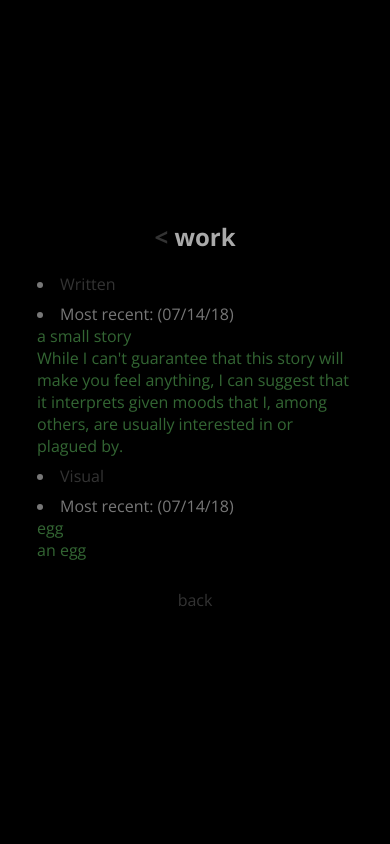
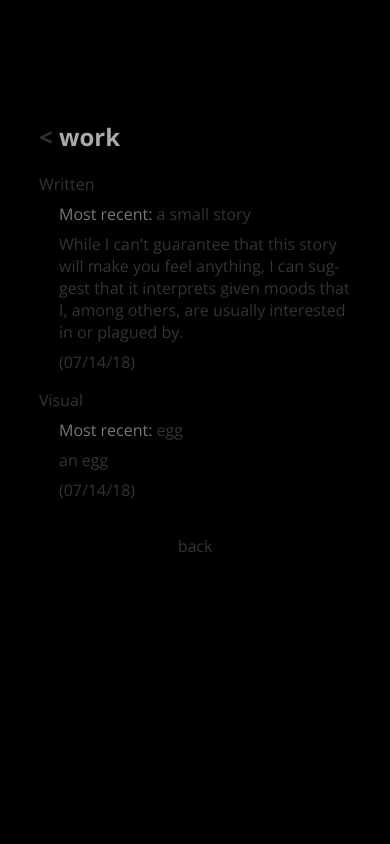
Before and after one commit to white-noise/faye, a Django app: page /produce/ in a window 390 px wide. Run offline with Django 3.2, Linux system fonts and the light colour scheme; data comes from the database, SQL or seed files in the repository.

Commit message:
mobile css fix. some div nipping.

```diff
--- a/faye/base/static/base/css/main.css
+++ b/faye/base/static/base/css/main.css
@@ -6,6 +6,56 @@ html, body {
 	color: #AAA;
 	font-family: 'Open Sans', sans-serif;
 	overflow: hidden;
+}
+
+img {
+	display: block;
+	margin: auto;
+}
+
+a {
+	-webkit-transition: all 0.5s;
+	-moz-transition: all 0.5s;
+	transition: all 0.5s;
+	color: #333;
+	text-decoration: none;
+}
+
+a:hover,
+a:focus {
+	color: #777;
+}
+
+li {
+	padding-bottom: 0.5em;
+	list-style: none;
+}
+
+span {
+	-webkit-transition: all 0.5s;
+	-moz-transition: all 0.5s;
+	transition: all 0.5s;
+	color: #333;
+}
+
+span:hover {
+	-webkit-transition: all 0.5s;
+	-moz-transition: all 0.5s;
+	transition: all 0.5s;
+	color: #777;
+}
+
+hr {
+	border-color: #333;
+	color: #333;
+	width: 500px;
+}
+
+::selection {
+  background: #777;
+}
+::-moz-selection {
+  background: #777;
 }
 
 .eig-main-nav {
@@ -55,58 +105,6 @@ html, body {
 	color: #333;
 }
 
-img {
-	display: block;
-	margin: auto;
-}
-
-a {
-	-webkit-transition: all 0.5s;
-	-moz-transition: all 0.5s;
-	transition: all 0.5s;
-	color: #333;
-	text-decoration: none;
-}
-
-a:hover,
-a:focus {
-	color: #777;
-}
-
-.style-link {
-	cursor:pointer;
-}
-
-.style-link:hover {
-	cursor:pointer;
-}
-
-li {
-	padding-bottom: 0.5em;
-	list-style: none;
-}
-
-span {
-	-webkit-transition: all 0.5s;
-	-moz-transition: all 0.5s;
-	transition: all 0.5s;
-	color: #333;
-	cursor: pointer;
-}
-
-span:hover {
-	-webkit-transition: all 0.5s;
-	-moz-transition: all 0.5s;
-	transition: all 0.5s;
-	color: #777;
-}
-
-hr {
-	border-color: #333;
-	color: #333;
-	width: 500px;
-}
-
 .wrapper {
 	position: absolute;
 	top: 0;
@@ -119,14 +117,6 @@ hr {
 .content {
 	margin: auto;
 	width: 500px;
-}
-
-/*for zmr page background*/
-.zmr {
-	width:500px;
-	height: 100px;
-	background-size: 100%;
-	background-repeat: no-repeat;
 }
 
 .heading {
@@ -157,6 +147,7 @@ hr {
 }
 
 .page_num {
+	color: #333 !important;
 	padding-left: 50px;
 }
 
@@ -220,10 +211,14 @@ hr {
 
 .citations {
 	padding-left: 20px;
-	padding-top: 0.5em;
 }
 
 .info_text {
+	padding-bottom: 0.5em;
+}
+
+.info_text_dark {
+	color: #333;
 	padding-bottom: 0.5em;
 }
 
@@ -231,6 +226,11 @@ hr {
 	padding-bottom: 0.5em;
 }
 
+.info_img {
+	width: 480px;
+	margin: 0;
+}
+
 .indented {
 	padding-left: 50px;
 }
--- a/faye/base/static/base/css/mobile.css
+++ b/faye/base/static/base/css/mobile.css
@@ -1,11 +1,10 @@
 /* zane marius rossi, 2016-18 */
-/* for mobile appearance */
+/* for mobile (wd lt 500 px) */
 
 html, body {
 	background-color: black;
-	color: #777;
+	color: #AAA;
 	font-family: 'Open Sans', sans-serif;
-	max-width: 100%;
 	overflow: hidden;
 }
 
@@ -27,48 +26,81 @@ a:focus {
 	color: #777;
 }
 
-.style-link {
-}
-
-.style-link:hover {
-	cursor:pointer;
-}
-
 li {
 	padding-bottom: 0.5em;
-}
-
-span a{
-	color:#363;
-}
-
-span a:hover{
-	-webkit-transition: all 0.5s;
-	-moz-transition: all 0.5s;
-	transition: all 0.5s;
-	color:#777;
+	list-style: none;
 }
 
 span {
 	-webkit-transition: all 0.5s;
 	-moz-transition: all 0.5s;
 	transition: all 0.5s;
+	color: #333;
+}
+
+span:hover {
+	-webkit-transition: all 0.5s;
+	-moz-transition: all 0.5s;
+	transition: all 0.5s;
 	color: #777;
-	cursor: pointer;
 }
 
 hr {
 	border-color: #333;
 	color: #333;
-	width: 300px;
+	width: 100%;
 }
 
 ::selection {
-  background: #787; /* WebKit/Blink Browsers */
+  background: #777;
+}
+::-moz-selection {
+  background: #777;
 }
 
-::-moz-selection {
-  background: #787; /* Gecko Browsers */
+.eig-main-nav {
+	text-align: center;
+	display: inline-block;
+	width: 23%;
+}
+
+.eig-name-plate {
+	padding-bottom:0px;
+	position: relative;
+	left: 0px;
+	text-align: left;
+	font-size: 20px;
+}
+
+.eig-hr {
+	width: 100%;
+	border-color: #333;
+	color: #333;
+}
+
+.eig-main {
+	padding-top: 200px;
+	width: 100%;
+	margin: auto;
+}
+
+.eig-logo {
+	width: 300px;
+	height: 144px;
+	margin: auto;
+	background-size: contain;
+	background-image: url("../img/eig.gif");
+	background-repeat: no-repeat;
+}
+
+.eig-nav-plate {
+	margin: auto;
+	width: 100%;
+	font-size: 1em;
+}
+
+.eig-footer {
+	display: none;
 }
 
 .wrapper {
@@ -80,81 +112,14 @@ hr {
 	overflow: auto;
 }
 
-.nav {
-	text-align: center;
-	display: inline-block;
-	width: 100%;
-	padding-top: 20px;
-	padding-bottom: 20px;
-}
-
-.main-nav {
-	text-align: center;
-	display: inline-block;
-	font-size: 1em;
-	width: 23%;
-}
-
-.main-nav a:hover {
-	color: #AAA;
-}
-
 .content {
 	margin: auto;
-	width: 90%;
-}
-
-/*for writing list page background*/
-.writing {
-}
-
-.img-insert {
-	width: 100%;
-}
-
-/*for zmr page background*/
-.zmr {
-}
-
-.name-plate {
-	padding-bottom:0px;
-	position: relative;
-	width: 90%;
-	margin: auto;
-	text-align: center;
-	font-size: 1.2em;
-}
-
-.eig-hr {
-	width: 90%;
-	border-color: #333;
-	color: #333;
-}
-
-.eig-main {
-	padding-top: 200px;
-	width: 100%;
-	margin: auto;
-}
-
-.eig-main a:hover{
-	color: #AAA;
-}
-
-.logo {
-	display: block;
-	margin: auto;
-	width: 300px;
-	height: 144px;
-	background-size: contain;
-	background-image: url("../img/eig.gif");
-	background-repeat: no-repeat;
+	width: 80%;
 }
 
 .heading {
 	color:#AAA;
-	text-align: center;
-	padding-top: 200px;
+	padding-top: 100px;
 	width: 100%;
 	display: block;
 	margin: auto;
@@ -162,41 +127,55 @@ hr {
 
 .sub-heading {
 	color:#AAA;
-	text-align: center;
 	display: block;
 	margin: auto;
 	width: 100%;
 }
 
+.arrow_nav {
+	width: 100%;
+}
+
+.arrow_nav_l {
+	float: left;
+}
+
+.arrow_nav_r {
+	float: right;
+}
+
+.page_num {
+	color: #333 !important;
+	padding-left: 50px;
+}
+
+
 .info {
 	color: #777;
 	margin: auto;
-	width: 90%;
+	width: 100%;
 	text-align: left;
-}
-
-.info > li {
-	list-style: none;
-	padding-left: 0px;
-}
-
-.contact {
-	color: #777;
-	margin: auto;
-	width:70%;
-	text-align: center;
+	-webkit-hyphens: auto;
+	-moz-hyphens: auto;
+	hyphens: auto;
 }
 
 .nav-plate {
 	margin: auto;
-	width: 90%;
-	font-size: 1em;
+	width: 100%;
+}
+
+.nav {
+	padding-top: 10px;
+	padding-bottom: 50px;
+	margin: auto;
+	text-align: center;
 }
 
 .dual-nav {
 	display: inline-block;
-	width: 40%;
-	padding-bottom: 20px;
+	width: 240px;
+	padding-bottom: 50px;
 	margin: auto;
 	text-align: center;
 }
@@ -204,3 +183,48 @@ hr {
 .footer {
 	display: none;
 }
+
+.float_title {
+	color: #777 !important;
+	padding-bottom: 0.5em;
+}
+
+.float_title > a {
+	color: #777 !important;
+}
+
+.float_text {
+	width: 350px;
+	float: left;
+}
+
+.float_date {
+	float: right;
+	display: none;
+}
+
+.citations {
+
+}
+
+.info_text {
+	padding-bottom: 0.5em;
+}
+
+.info_text_dark {
+	color: #333;
+	padding-bottom: 0.5em;
+}
+
+.info_date {
+	padding-bottom: 0.5em;
+}
+
+.info_img {
+	width: 100%;
+	margin: 0;
+}
+
+.indented {
+	padding-left: 20px;
+}
--- a/faye/base/templates/base/base.html
+++ b/faye/base/templates/base/base.html
@@ -17,8 +17,8 @@
 	<!-- CSS -->
 	{% load static %}
 	<link rel="icon" type="image/ico" href="{% static "base/img/green.ico" %}">
-	<link rel="stylesheet" href="{% static "base/css/mobile.css" %}" media="only screen and (max-width: 400px)" type="text/css">
-	<link rel="stylesheet" href="{% static "base/css/main.css" %}" media="only screen and (min-width: 401px)" type="text/css">
+	<link rel="stylesheet" href="{% static "base/css/mobile.css" %}" media="only screen and (max-width: 500px)" type="text/css">
+	<link rel="stylesheet" href="{% static "base/css/main.css" %}" media="only screen and (min-width: 501px)" type="text/css">
 
 	<!--Google Analytics-->
 	<script>
@@ -33,12 +33,14 @@
 </head>
 
 <body>
+
 	<div class="wrapper">
 		<div class="content">
 			{% block content %}
 			{% endblock %}
 		</div>
 	</div>
+
 </body>
 
 </html>
--- a/faye/base/templates/base/contact_list.html
+++ b/faye/base/templates/base/contact_list.html
@@ -19,7 +19,7 @@
 			<a href="http://www.linkedin.com/in/zane-marius-rossi">linkedin:</a><span style="padding-left:10px;color:#777;">&mdash; linkedin.com/in/zane-rossi</span>
 		</div>
 		<div class="contact">
-			<a href="#">resume:</a><span style="padding-left:12px;color:#777;">&mdash; link to resume/curriculum vitae</span>
+			<a href="#">resume:</a><span style="padding-left:12px;color:#777;">&mdash; link to curriculum vitae</span>
 		</div>
 	</div>
 	<div class="nav">
--- a/faye/produce/templates/produce/index.html
+++ b/faye/produce/templates/produce/index.html
@@ -21,19 +21,20 @@
 
 					{% if recent_written %}
 					<li class="indented">
-						Most recent: ({{ recent_written.0.pub_date|date:"m/d/y" }})
-						<br>
-						<span>
+						<div class="info_text">
+							Most recent:
 							<a href="{% url 'produce:written_individual' recent_written.0.pk %}">
 								{{ recent_written.0.title }}
 							</a>
-						</span>
-						<br>
-						<span>
+						</div>
+						<div class="info_text">
 							<a href="{% url 'produce:written_individual' recent_written.0.pk %}">
 								{{ recent_written.0.description }}
 							</a>
-						</span>
+						</div>
+						<div class="info_text_dark">
+							({{ recent_written.0.pub_date|date:"m/d/y" }})
+						</div>
 					</li>
 					{% else %}
 					<li class="indented">
@@ -46,19 +47,20 @@
 
 					{% if recent_visual %}
 					<li class="indented">
-						Most recent: ({{ recent_visual.0.pub_date|date:"m/d/y" }})
-						<br>
-						<span>
+						<div class="info_text">
+							Most recent:
 							<a href="{% url 'produce:visual_individual' recent_visual.0.pk %}">
 								{{ recent_visual.0.title }}
 							</a>
-						</span>
-						<br>
-						<span>
+						</div>
+						<div class="info_text">
 							<a href="{% url 'produce:visual_individual' recent_visual.0.pk %}">
 								{{ recent_visual.0.description }}
 							</a>
-						</span>
+						</div>
+						<div class="info_text_dark">
+							({{ recent_visual.0.pub_date|date:"m/d/y" }})
+						</div>
 					</li>
 					{% else %}
 					<li class="indented">
--- a/faye/produce/templates/produce/individual_written.html
+++ b/faye/produce/templates/produce/individual_written.html
@@ -13,11 +13,9 @@
 		</h2>
 	</div>
 
-			<div class="sub-heading">
 	<div class="info">
 		<div class="info_text">
 			{{ written_object.content|safe }}
-					</div>
 		</div>
 	</div>
 
--- a/faye/status/templates/status/individual_status.html
+++ b/faye/status/templates/status/individual_status.html
@@ -18,8 +18,8 @@
 			<div class="info_date">
 				{{ status.pub_date|date:"m/d/y (H:s)" }}
 			</div>
-			<div>
-				<span class="info_text">
+			<div class="info_text">
+				<span>
 					{{ status.status_text }}
 				</span>
 			</div>
```
Also changed, not shown: faye/produce/templates/produce/individual_visual.html (+1 -6 lines), README.md. Lines whose indentation alone changed are shown as unchanged.
